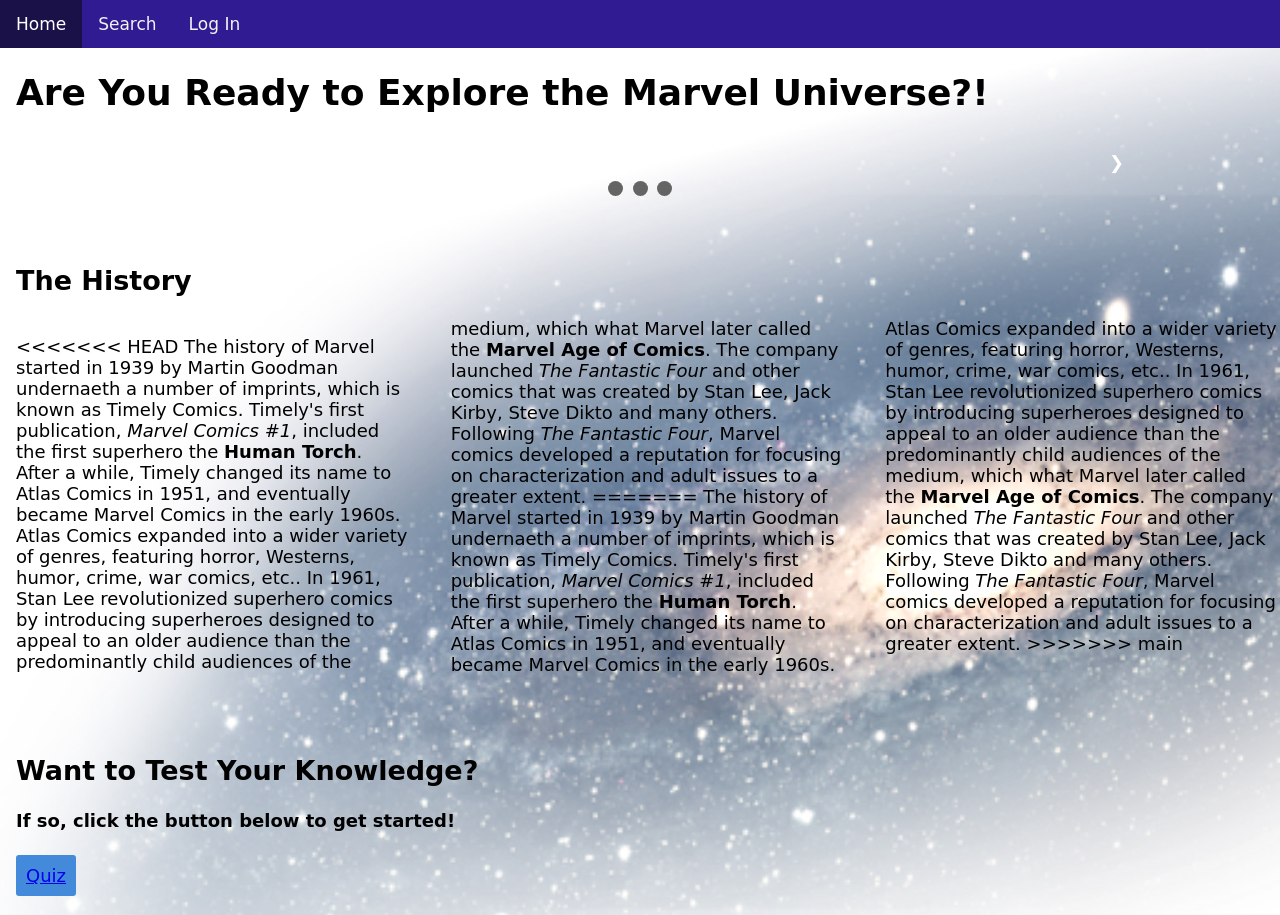
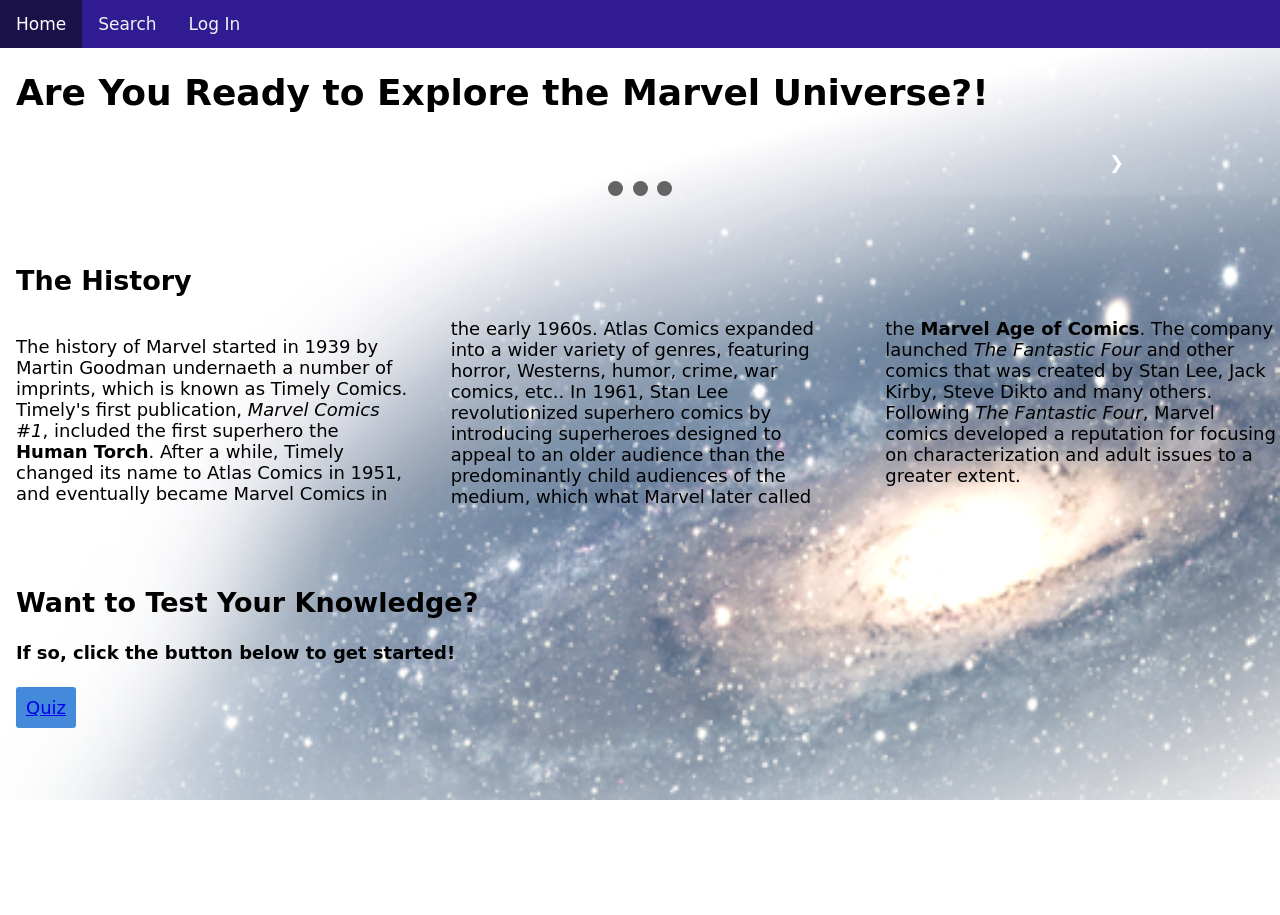
Before and after one commit to Comic-Book-API/SWEFinalProject, a Flask app: page / in a window 1280 px wide. Shown: the top 915 px of the page. After the commit the page ends 800 px from the top, so only its background shows below. Run offline with Flask 2, Linux system fonts and the light colour scheme; parts of the project's set-up code (start-up, migrations or seed data) failed here and were passed over.

Commit message:
Ironed out some bugs

```diff
--- a/templates/index.html
+++ b/templates/index.html
@@ -97,21 +97,6 @@
     <h2 style="padding-left: 16px;"><b> The History </b></h2>
     <div class="history" style="padding-left: 16px; padding-bottom: 16px;">
         <p>
-<<<<<<< HEAD
-            The history of Marvel started in 1939 by Martin Goodman undernaeth a number of imprints, which is known as
-            Timely Comics. Timely's first publication, <i>Marvel Comics #1</i>, included the first superhero the
-            <b>Human Torch</b>. After a while,
-            Timely changed its name to Atlas Comics in 1951, and eventually became Marvel Comics in the early 1960s.
-            Atlas Comics expanded into a wider
-            variety of genres, featuring horror, Westerns, humor, crime, war comics, etc..
-            In 1961, Stan Lee revolutionized superhero comics by introducing superheroes designed to appeal to an older
-            audience than the predominantly
-            child audiences of the medium, which what Marvel later called the <b>Marvel Age of Comics</b>. The company
-            launched <i>The Fantastic Four</i> and other
-            comics that was created by Stan Lee, Jack Kirby, Steve Dikto and many others. Following <i>The Fantastic
-                Four</i>, Marvel comics developed a reputation for
-            focusing on characterization and adult issues to a greater extent.
-=======
         The history of Marvel started in 1939 by Martin Goodman undernaeth a number of imprints, which is known as
         Timely Comics. Timely's first publication, <i>Marvel Comics #1</i>, included the first superhero the <b>Human Torch</b>. After a while,
         Timely changed its name to Atlas Comics in 1951, and eventually became Marvel Comics in the early 1960s. Atlas Comics expanded into a wider
@@ -120,7 +105,6 @@
         child audiences of the medium, which what Marvel later called the <b>Marvel Age of Comics</b>. The company launched <i>The Fantastic Four</i> and other
         comics that was created by Stan Lee, Jack Kirby, Steve Dikto and many others. Following <i>The Fantastic Four</i>, Marvel comics developed a reputation for
         focusing on characterization and adult issues to a greater extent.
->>>>>>> main
         </p>
     </div>
     <br><br>
```
Also changed, not shown: templates/search.html (+4 -4 lines).
